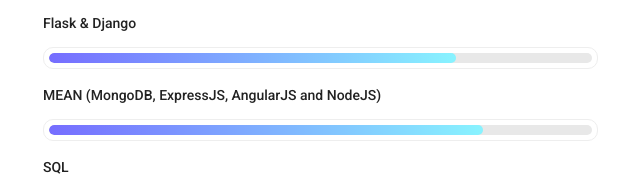
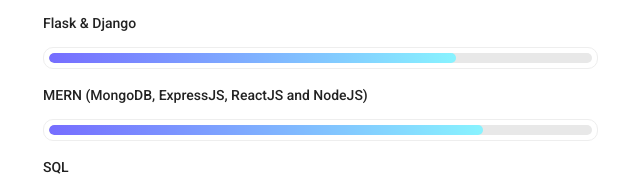
Before and after one commit to sainideepak78620/deepak, a plain HTML site: page index.html in a window 1280 px wide. Shown: the part 1300-1488 px from the top of the page, 612-1252 px from the left. Drawn offline with Linux system fonts and the light colour scheme.

Commit message:
Update index.html

```diff
--- a/index.html
+++ b/index.html
@@ -127,7 +127,7 @@
 									</div>
 								</div>
 								<div class="skill_item">
-									<h4>MEAN (MongoDB, ExpressJS, AngularJS and NodeJS)  </h4>
+									<h4>MERN (MongoDB, ExpressJS, ReactJS and NodeJS)  </h4>
 									<div class="progress_br">
 										<div class="progress">
 											<div class="progress-bar" role="progressbar" aria-valuenow="80" aria-valuemin="0" aria-valuemax="100"></div>
```
